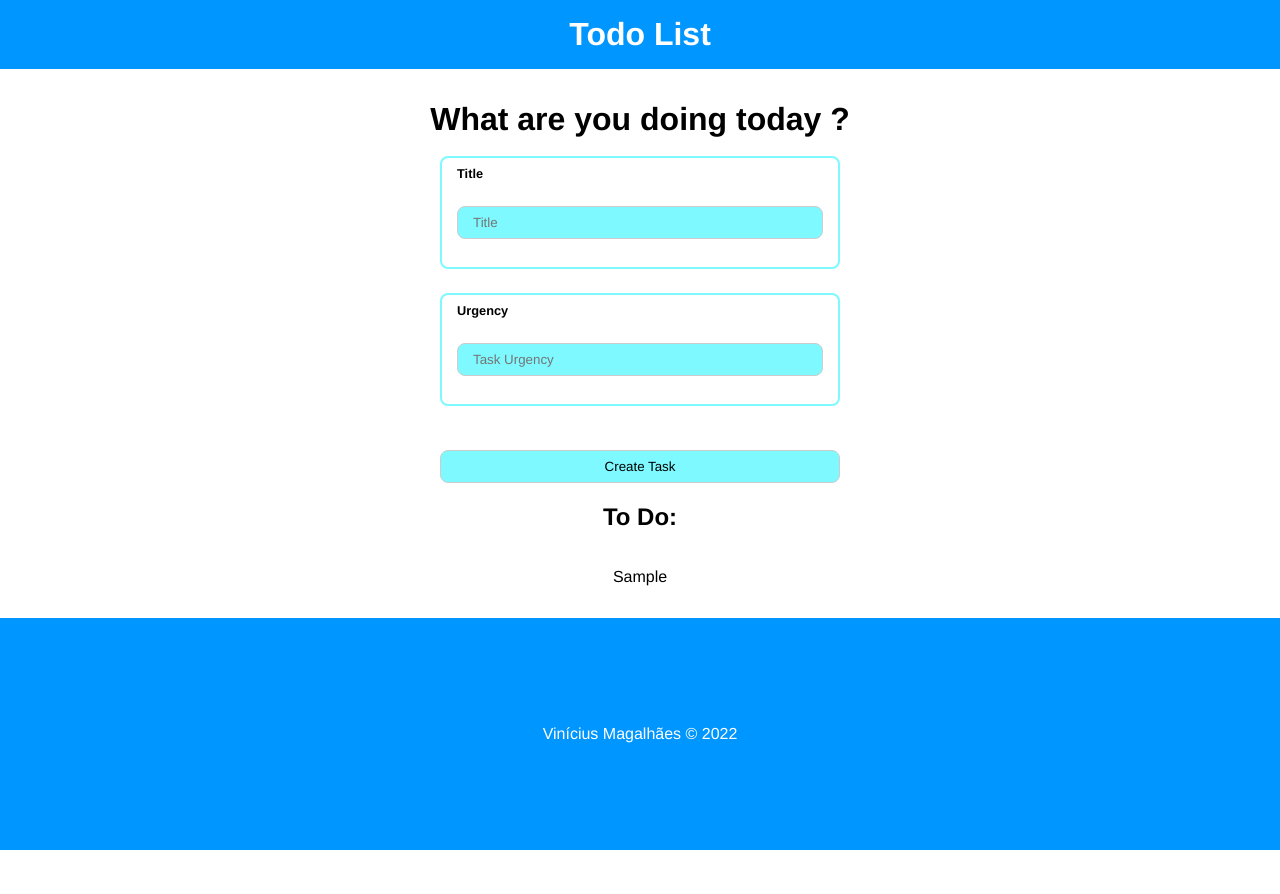
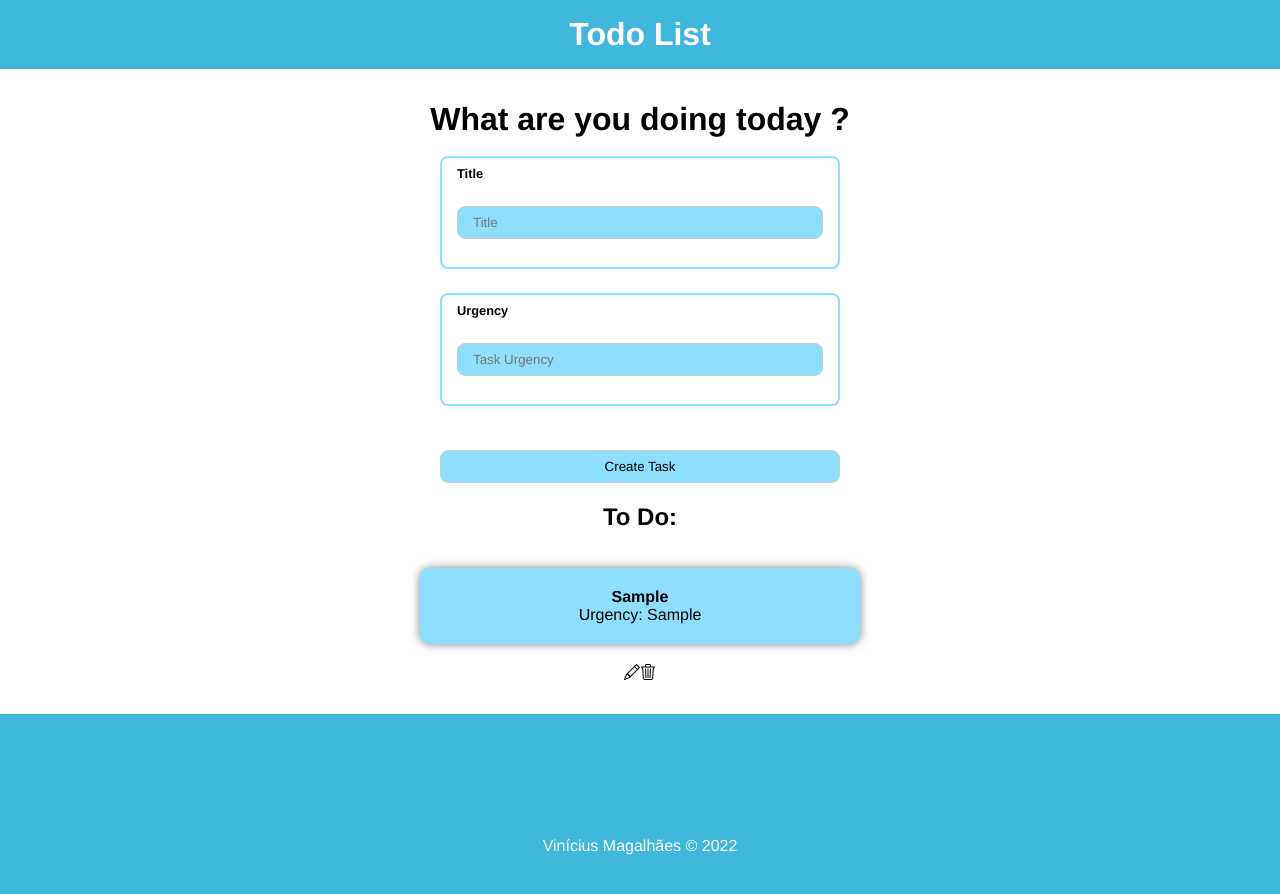
Before and after one commit to eusoumagalhaes/TypeScript---ToDo, a React (Create React App) app: page / in a window 1280 px wide. Both pictures are taken after typing "Sample", "Sample" into the empty fields and a click on the input "Create Task". Shown: the top 894 px of the page. Before the commit the page ends 850 px from the top, so only its background shows below. Built offline with nearby package versions, Linux system fonts and the light colour scheme.

Commit message:
setting task list styles

```diff
--- a/src/Components/Footer/Footer.module.css
+++ b/src/Components/Footer/Footer.module.css
@@ -1,8 +1,8 @@
 .footer {
-    background-color: #0096FF;
+    background-color: #40B7DD;
     color: #FFFFFF;
     text-align: center;
-    padding: 1em;
+    padding: 2em;
     height: 200px;
     justify-content: center;
     align-items: center;
--- a/src/Components/Form/TaskForm.module.css
+++ b/src/Components/Form/TaskForm.module.css
@@ -7,7 +7,7 @@
 
 
 .form input {
-    background-color: #7DF9FF;
+    background-color: #8EDFFF;
     color: #000;
     margin-top: 1.5em;
     padding: 8px 15px;
@@ -24,14 +24,14 @@
     margin-top: 1.5em;
     padding: 8px 15px;
     border-radius: 8px;
-    border: 1px solid #7DF9FF;
+    border: 1px solid #8EDFFF;
     cursor: pointer;
     rounded: 0;
     transition: 0.3s;
 }
 
 .input_container {
-    border: 2px solid #7DF9FF;
+    border: 2px solid #8EDFFF;
     border-radius: 8px;
     padding: 8px 15px;
     display: flex;
--- a/src/Components/Form/TaskList.module.css
+++ b/src/Components/Form/TaskList.module.css
@@ -0,0 +1,30 @@
+.task {
+    display: flex;
+    flex-direction: column;
+    align-items: center;
+    justify-content: space-between;
+    max-width: 400px;
+    margin: 0 auto;
+    background-color: #8EDFFF;
+    padding: 20px;
+    border-radius: 10px;
+    box-shadow: 0px 0px 10px rgba(0, 0, 0, 0.5);
+    margin-bottom: 20px;
+
+}
+
+.details {
+    text-align: center;
+}
+
+.details h4 {
+    font-size: 1.2rem;
+    margin-bottom: 1em;
+}
+
+.actions {
+    display: flex;
+    flex-direction: column;
+    align-items: center;
+    justify-content: space-between;
+}
--- a/src/Components/Form/TaskList.tsx
+++ b/src/Components/Form/TaskList.tsx
@@ -16,7 +16,16 @@ const TaskList = ({taskList}:Props) => {
       {taskList.length > 0 ? (
           taskList.map((task) => (
             <div key={task.id}>
-              <p>{task.title}</p>
+               <div className={styles.task}>
+                 <h4>
+                  {task.title}
+                 </h4>
+                  <p> Urgency: {task.urgency} </p>
+               </div>
+               <div>
+               <i className="bi bi-pencil"/>
+               <i className="bi bi-trash3"/>
+               </div>
               </div>
           ))
         ): (
--- a/src/Components/Header/Header.module.css
+++ b/src/Components/Header/Header.module.css
@@ -1,5 +1,5 @@
 .header {
-    background-color: #0096FF;
+    background-color: #40B7DD;
     color: #FFFFFF;
     text-align: center;
     padding: 1em;
```
